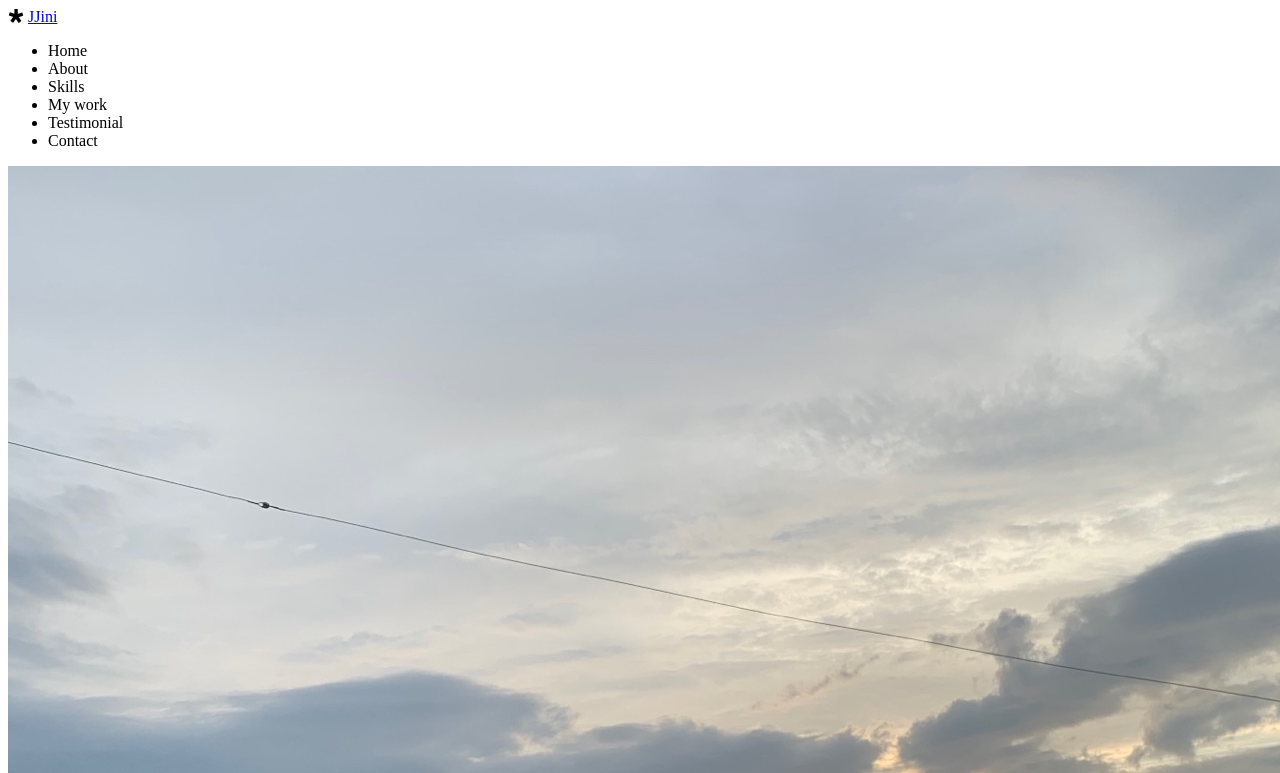
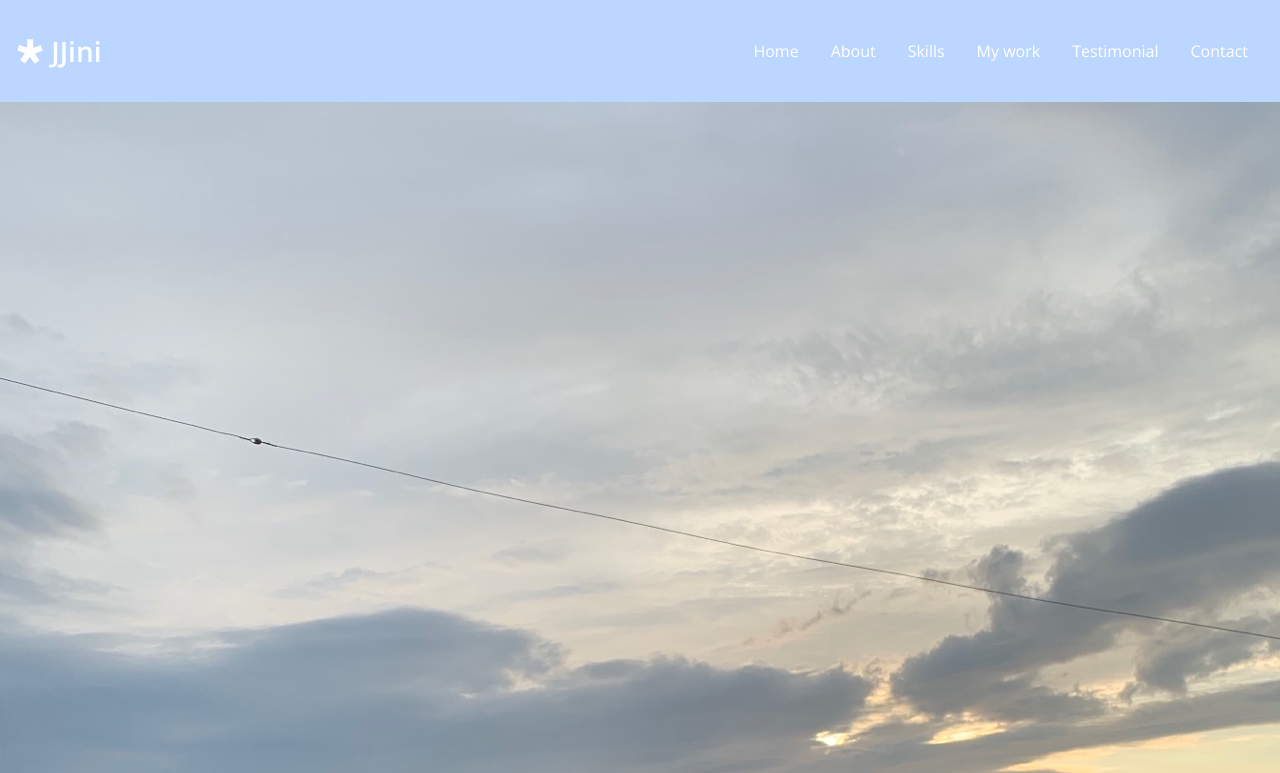
Before and after one commit to dbwls387/Portfolio, a plain HTML site: page index.html in a window 1280 px wide. Shown: the top 773 px of the page. Drawn offline with nearby package versions, Linux system fonts and the light colour scheme.

Commit message:
CSS: navbar

```diff
--- a/style.css
+++ b/style.css
@@ -4,11 +4,11 @@
   --color-white: #ffffff;
   --color-light-white: #eeeeee;
   --color-dark-white: #bdbdbd;
-  --color-pink: #fe918d;
+  --color-sky: #bcd7ff;
   --color-dark-pink: #ff6863;
   --color-dark-grey: #4d4d4d;
   --color-grey: #616161;
-  --color-light-grey: #7c7979;
+  --color-light-grey: #999999;
   --color-blue: #73aace;
   --color-yellow: #fff7d1;
   --color-orange: #feb546;
@@ -27,11 +27,28 @@
   --weight-regular: 400;
 
   /* Size */
+  --size-border-radius: 5px;
 }
 
 /* Universal tags */
 * {
   box-sizing: border-box;
+}
+
+body {
+  font-family: "Open Sans", sans-serif;
+  margin: 0;
+  cursor: default;
+}
+
+a {
+  text-decoration: none;
+  color: var(--color-white);
+}
+
+ul {
+  list-style: none;
+  padding-left: 0;
 }
 
 /* Typography */
@@ -62,3 +79,38 @@ p {
   color: var(--color-black);
   margin: 4px 0;
 }
+
+/* Navbar */
+#navbar {
+  display: flex;
+  justify-content: space-between;
+  background-color: var(--color-sky);
+  align-items: center;
+  color: var(--color-white);
+  padding: 16px;
+}
+
+.navbar__menu {
+  display: flex;
+}
+
+.navbar__logo {
+  font-size: var(--font-medium);
+  font-weight: var(--weight-semi-bold);
+}
+
+.navbar__menu__item {
+  padding: 8px 12px;
+  margin: 0 4px;
+  cursor: pointer;
+  border-radius: var(--size-border-radius);
+}
+
+.navbar__menu__item.active {
+  border: 1px solid var(--color-white);
+  border-radius: var(--size-border-radius);
+}
+
+.navbar__menu__item:hover {
+  background-color: var(--color-dark-white);
+}
```
